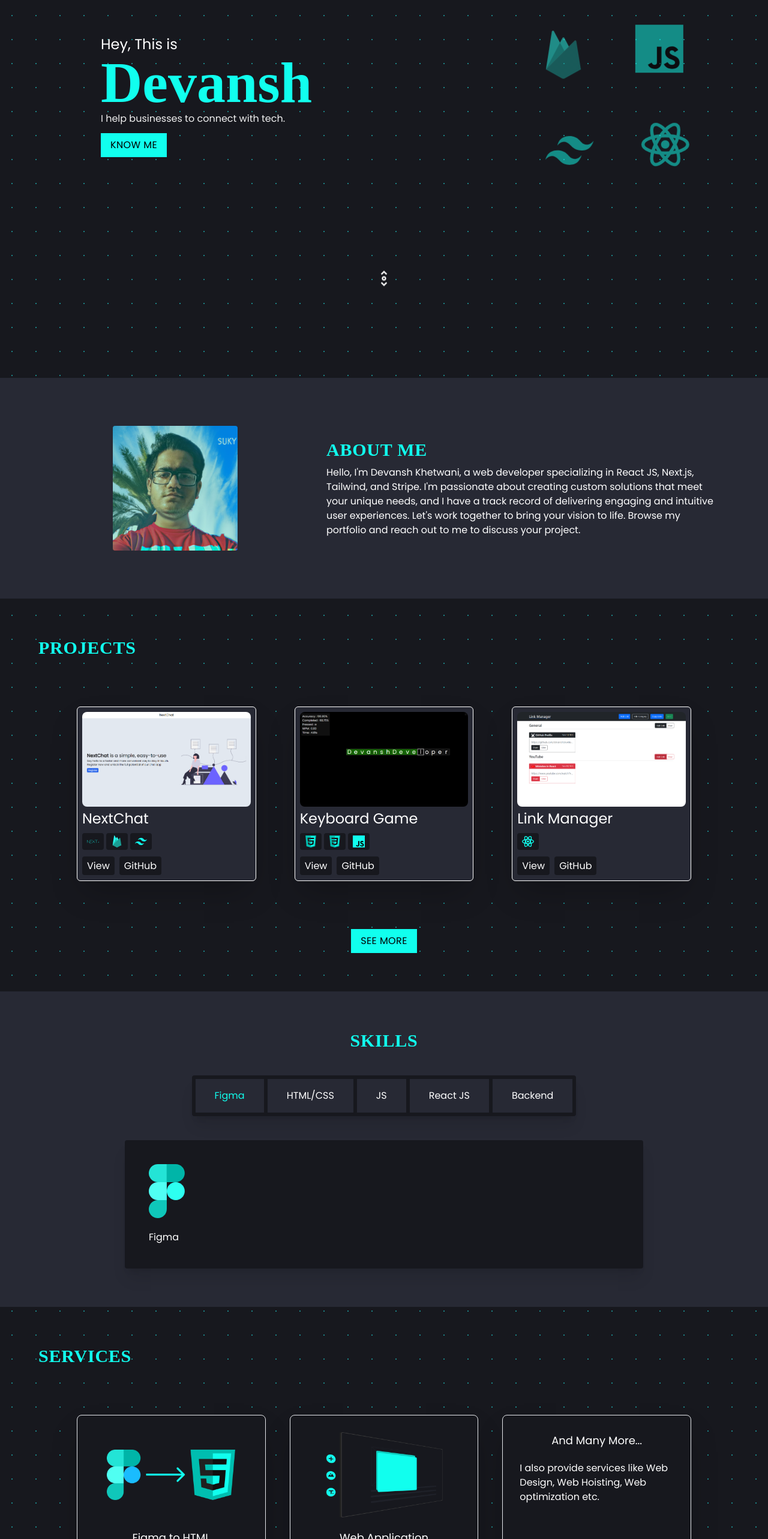
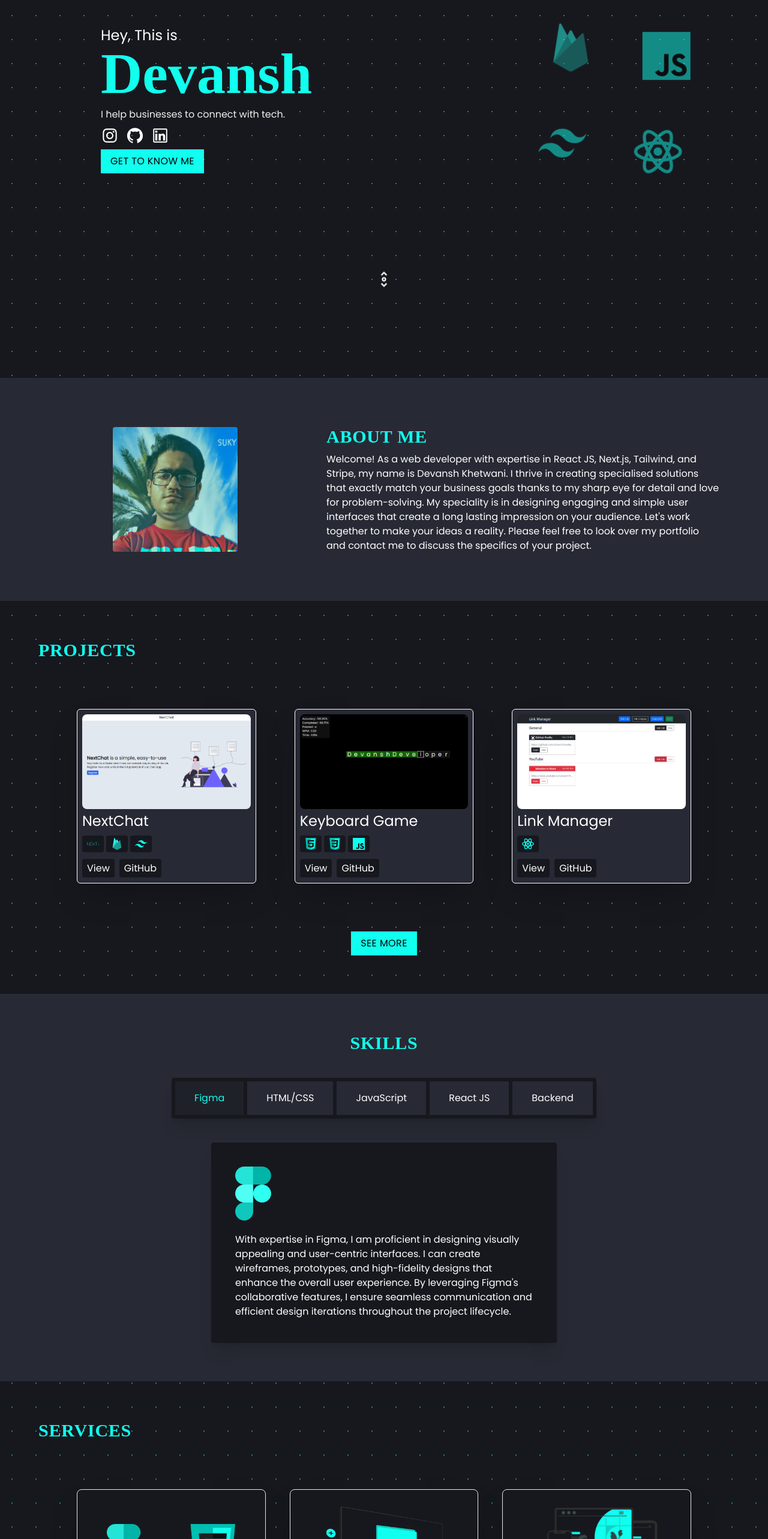
Before and after one commit to devanshdeveloper/devanshdeveloper.github.io, a Next.js app: page / in a window 1280 px wide. Shown: the part 234-2800 px from the top of the page at 60% size. Built offline with nearby package versions, Linux system fonts and the light colour scheme; a web font is replaced by a local one.

Commit message:
added something

```diff
--- a/src/components/ServiceCard.js
+++ b/src/components/ServiceCard.js
@@ -3,7 +3,7 @@ import React from "react";
 
 function ServiceCard({ name, img, description }) {
   return (
-    <div className="bg-dark-900 text-white rounded-lg p-7 group border hover:border-brand-dark hover:scale-110 transition-all duration-300 flex flex-col gap-5 items-center shadow-2xl">
+    <div className="bg-dark-900 text-white rounded-lg p-7 group border hover:border-brand-dark hover:scale-110 transition-all duration-300 flex flex-col gap-5 items-center shadow-2xl  text-center">
       {img && (
         <Image
           src={`/services/${img}.png`}
@@ -13,7 +13,7 @@ function ServiceCard({ name, img, description }) {
           alt={img}
         />
       )}
-      <h3 className="font-medium text-center text-lg group-hover:text-brand-default transition-all duration-300">{name}</h3>
+      <h3 className="font-medium text-lg group-hover:text-brand-default transition-all duration-300">{name}</h3>
       <p dangerouslySetInnerHTML={{ __html: description }}></p>
     </div>
   );
--- a/src/components/SocialMediaIcon.js
+++ b/src/components/SocialMediaIcon.js
@@ -3,7 +3,7 @@ function SocialMediaIcon({ children, href }) {
     <li>
       <a
         target="_blank"
-        className="text-white text-2xl hover:text-brand-dark transition-all duration-200"
+        className="text-white text-3xl hover:text-brand-dark transition-all duration-200"
         {...{ href }}
       >
         {children}
--- a/src/components/TabNavigation.js
+++ b/src/components/TabNavigation.js
@@ -10,8 +10,8 @@ export default function TabNavigation({
       {tabs.map((tab, i) => {
         return (
           <div
-            className={`cursor-pointer bg-dark-700 px-8 py-4 hover:text-brand-default duration-500 transition-all text-center  ${
-              currentTabIndex === i ? "text-brand-default" : ""
+            className={`cursor-pointer px-8 py-4 hover:text-brand-default hover:bg-dark-800 duration-300 transition-all text-center ${
+              currentTabIndex === i ? "text-brand-default bg-dark-800" : "bg-dark-700"
             }`}
             key={i}
             onClick={() => setCurrentTabIndex(i)}
@@ -29,7 +29,7 @@ export const Tab = ({ isActive, children, techStack = [] }) => {
     <div
       className={`${
         isActive ? "block" : "hidden"
-      } bg-dark-900 text-white w-full md:w-3/4 p-10 rounded  shadow-xl`}
+      } bg-dark-900 text-white w-full sm:w-3/4 md:w-1/2 p-10 rounded  shadow-xl`}
     >
       <div className="flex gap-5 mb-5">
         {techStack.map((tech, i) => (
--- a/src/pages/index.js
+++ b/src/pages/index.js
@@ -1,6 +1,7 @@
 import InputField, { SelectInput, Textarea } from "@/components/InputField";
 import ProjectCard from "@/components/ProjectCard";
 import ServiceCard from "@/components/ServiceCard";
+import SocialMediaIcon from "@/components/SocialMediaIcon";
 import TabNavigation, { Tab } from "@/components/TabNavigation";
 import TechnologyGlow from "@/components/TechnologyGlow";
 import Testimonial from "@/components/Testimonial";
@@ -9,7 +10,7 @@ import Head from "next/head";
 import Image from "next/image";
 import Link from "next/link";
 import { useState } from "react";
-import { AiOutlineSend } from "react-icons/ai";
+import { AiOutlineGithub, AiOutlineInstagram, AiOutlineLinkedin, AiOutlineSend } from "react-icons/ai";
 import { CgScrollV } from "react-icons/cg";
 
 export default function Home() {
@@ -18,11 +19,11 @@ export default function Home() {
   return (
     <>
       <Head>
-        <title>devanshdeveloper</title>
+        <title>Devansh | Web Developer 🚀</title>
       </Head>
       <section id="home" className="h-screen relative top-[-64px] ">
         <div className="flex flex-col lg:flex-row justify-center gap-20 lg:justify-around items-center h-full">
-          <div className="mx-8">
+          <div className="mx-8 space-y-2">
             <h3 className="text-white font-medium text-md lg:text-2xl">
               Hey, This is
             </h3>
@@ -32,12 +33,23 @@ export default function Home() {
             <p className="text-dark-50">
               I help businesses to connect with tech.
             </p>
+            <ul className="flex gap-3">
+              <SocialMediaIcon href="https://instagram.com/devanshdeveloper/">
+                <AiOutlineInstagram />
+              </SocialMediaIcon>
+              <SocialMediaIcon href="https://github.com/devanshdeveloper/">
+                <AiOutlineGithub />
+              </SocialMediaIcon>
+              <SocialMediaIcon href="https://www.linkedin.com/in/devansh-khetwani/">
+                <AiOutlineLinkedin />
+              </SocialMediaIcon>
+            </ul>
             <Link
-              className="btn btn-default -translate-y-3 mt-6 inline-block"
+              className="btn btn-default inline-block"
               scroll={false}
               href="#about"
             >
-              Know Me
+              Get to Know Me
             </Link>
           </div>
           <div className="animate-spin-slow grid grid-cols-2 gap-10 lg:gap-20">
@@ -62,12 +74,15 @@ export default function Home() {
         <div className="lg:col-span-3 space-y-2">
           <h3 className="section-heading">About Me</h3>
           <p className="text-white">
-            Hello, I&apos;m Devansh Khetwani, a web developer specializing in
-            React JS, Next.js, Tailwind, and Stripe. I&apos;m passionate about
-            creating custom solutions that meet your unique needs, and I have a
-            track record of delivering engaging and intuitive user experiences.
-            Let&apos;s work together to bring your vision to life. Browse my
-            portfolio and reach out to me to discuss your project.
+            Welcome! As a web developer with expertise in React JS, Next.js,
+            Tailwind, and Stripe, my name is Devansh Khetwani. I thrive in
+            creating specialised solutions that exactly match your business
+            goals thanks to my sharp eye for detail and love for
+            problem-solving. My speciality is in designing engaging and simple
+            user interfaces that create a long lasting impression on your
+            audience. Let's work together to make your ideas a reality. Please
+            feel free to look over my portfolio and contact me to discuss the
+            specifics of your project.
           </p>
         </div>
       </section>
@@ -93,22 +108,48 @@ export default function Home() {
         <h3 className="section-heading">Skills</h3>
         <TabNavigation
           {...{ setCurrentTabIndex, currentTabIndex }}
-          tabs={["Figma", "HTML/CSS", "JS", "React JS", "Backend"]}
+          tabs={["Figma", "HTML/CSS", "JavaScript", "React JS", "Backend"]}
         />
         <Tab isActive={currentTabIndex === 0} techStack={["figma"]}>
-          Figma
+          With expertise in Figma, I am proficient in designing visually
+          appealing and user-centric interfaces. I can create wireframes,
+          prototypes, and high-fidelity designs that enhance the overall user
+          experience. By leveraging Figma's collaborative features, I ensure
+          seamless communication and efficient design iterations throughout the
+          project lifecycle.
         </Tab>
         <Tab isActive={currentTabIndex === 1} techStack={["html", "css"]}>
-          HTML/CSS
+          I have extensive knowledge of HTML and CSS, enabling me to craft
+          pixel-perfect and responsive web pages. Whether it's structuring the
+          content or styling the layout, I follow the best practices to ensure
+          cross-browser compatibility, accessibility, and clean code. I stay up
+          to date with the latest HTML and CSS specifications and utilize modern
+          techniques to create engaging user interfaces.
         </Tab>
         <Tab isActive={currentTabIndex === 2} techStack={["javascript"]}>
-          JS
+          As a skilled JavaScript developer, I excel in implementing interactive
+          features and dynamic functionality. I leverage the power of JS
+          frameworks and libraries to create seamless user interactions, form
+          validation and animations. I am well-versed in ES6+ syntax, modular
+          coding, and optimizing JavaScript code for improved performance.
         </Tab>
         <Tab isActive={currentTabIndex === 3} techStack={["react", "nextjs"]}>
-          React JS
+          With hands-on experience in React JS and Next.js, I specialize in
+          building powerful and scalable web applications. I utilize React's
+          component-based architecture, state management, and virtual DOM, along
+          with Next.js's server-side rendering (SSR) capabilities. This
+          combination allows me to create fast, SEO-friendly, and highly
+          optimized web applications with improved performance and user
+          experience.
         </Tab>
         <Tab isActive={currentTabIndex === 4} techStack={["firebase"]}>
-          Firebase
+          I am proficient in working with Firebase, a comprehensive platform for
+          building web and mobile applications. I can leverage Firebase's
+          features like Firestore database, Authentication, Cloud Functions, and
+          Hosting to develop secure and scalable backend solutions. I have
+          experience in setting up real-time data synchronization, user
+          authentication, and managing cloud functions to enhance application
+          functionality.
         </Tab>
       </section>
       {/* <section id="testimonial" className="p-10 lg:p-16 bg-dark-700">
--- a/src/utilities.js
+++ b/src/utilities.js
@@ -111,17 +111,17 @@ export const services = [
   {
     name: "Figma to HTML",
     img: "figma to html",
-    description: ``,
+    description: `Transforming your Figma designs into fully functional and visually stunning websites.`,
   },
   {
     name: "Web Application",
     img: "web development",
-    description: ``,
+    description: `Crafting custom web solutions that meet your specific business requirements.`,
   },
   {
-    name: "And Many More...",
-    // img: "web development",
-    description: `I also provide services like Web Design, Web Hoisting, Web optimization etc.`,
+    name: "Web Design",
+    img: "web design",
+    description: `Creating visually stunning and captivating web designs that make a lasting impression.`,
   },
   // {
   //   name: "Figma to HTML",
```
Also changed, not shown: public/services/web design.png (added).
